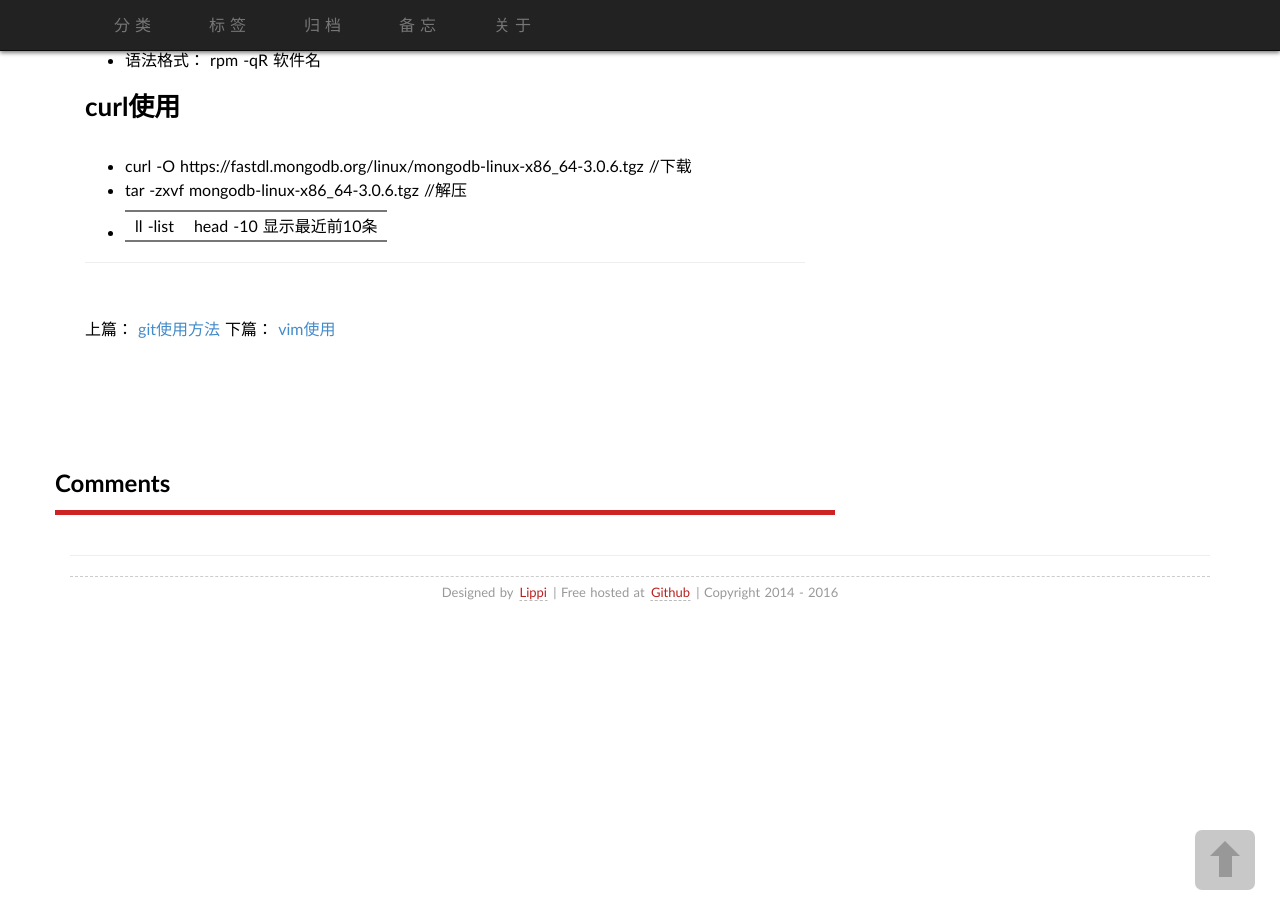
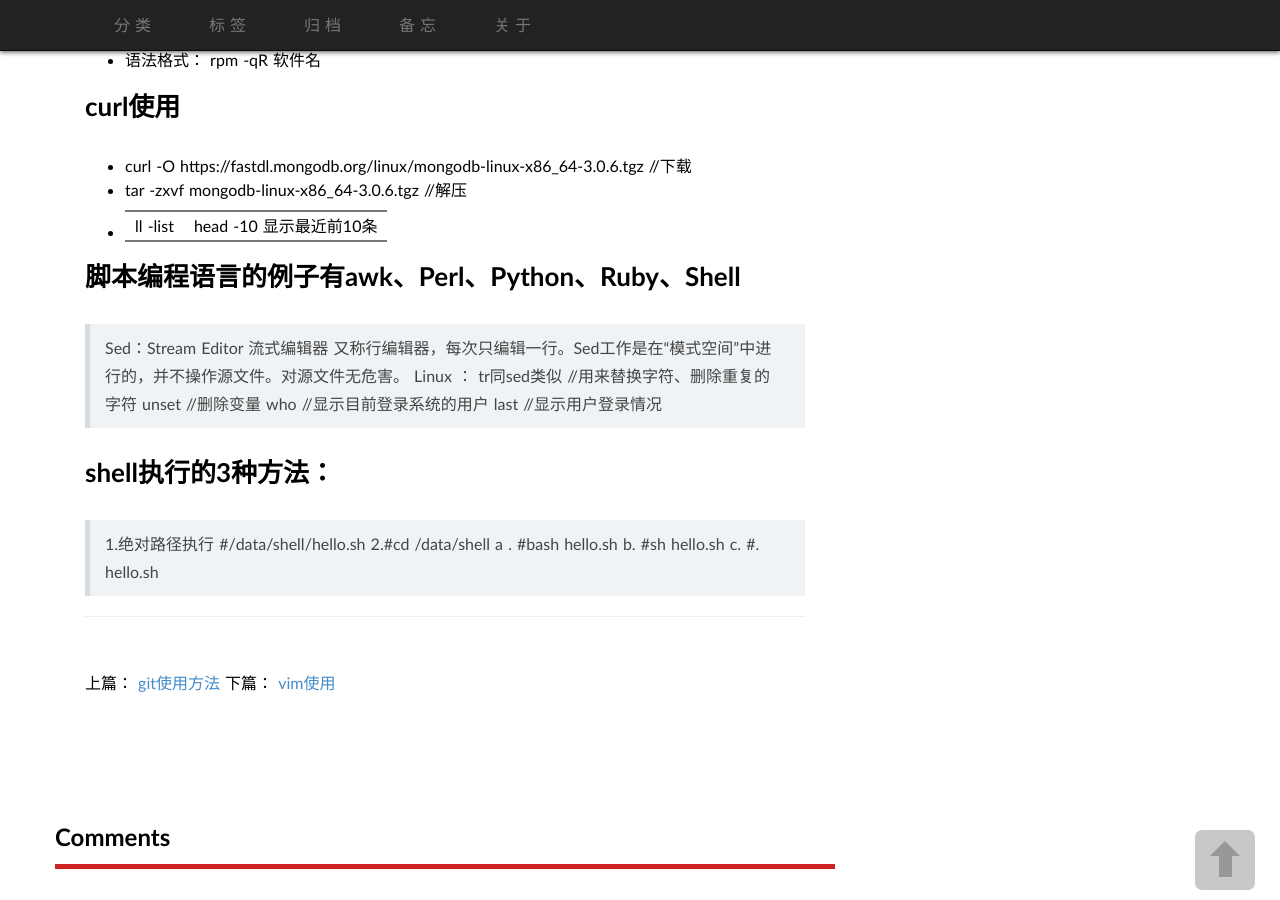
Before and after one commit to wulimin/blog, a Jekyll site: the page built from _posts/2016-09-09-linux-shell.md, in a window 1280 px wide and 900 px high, scrolled down 631 px. Built offline with Jekyll 4.4.1, drawn with Linux system fonts in a browser that asks for light colours; nearby versions of some CDN libraries; some web fonts are replaced; library files that are not in the unit come from our copies; comment, search, counter and statistics services are not loaded.

Commit message:
Add files via upload

```diff
--- a/_posts/2016-09-09-linux-shell.md
+++ b/_posts/2016-09-09-linux-shell.md
@@ -27,3 +27,20 @@ tag : linux
 * curl -O https://fastdl.mongodb.org/linux/mongodb-linux-x86_64-3.0.6.tgz   //下载
 * tar -zxvf mongodb-linux-x86_64-3.0.6.tgz  //解压
 * ll -list |head -10 显示最近前10条
+
+
+## 脚本编程语言的例子有awk、Perl、Python、Ruby、Shell
+>Sed：Stream Editor  流式编辑器 又称行编辑器，每次只编辑一行。Sed工作是在“模式空间”中进行的，并不操作源文件。对源文件无危害。
+Linux ：
+tr同sed类似  //用来替换字符、删除重复的字符
+unset        //删除变量
+who        //显示目前登录系统的用户
+last      //显示用户登录情况
+
+## shell执行的3种方法：
+>1.绝对路径执行
+#/data/shell/hello.sh
+2.#cd /data/shell
+a . #bash hello.sh
+b.  #sh hello.sh
+c.  #. hello.sh
```
